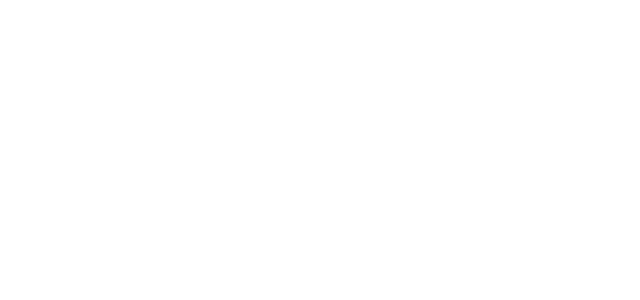
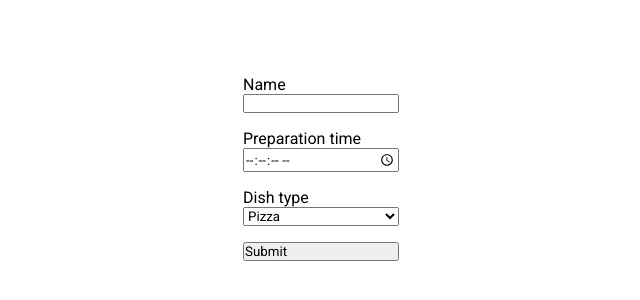
Before and after one commit to Fabi0o/react_form, a React (Vite) app: page / in a window 1280 px wide. Shown: the part 232-532 px from the top of the page, without its empty margins (319-959 px from the left). Built offline with nearby package versions, Linux system fonts and the light colour scheme.

Commit message:
creat form component

```diff
--- a/src/App.tsx
+++ b/src/App.tsx
@@ -1,7 +1,12 @@
 import styles from "./styles/App.module.scss";
+import Form from "./Form";
 
 function App() {
-  return <div className={styles.container}></div>;
+  return (
+    <div className={styles.container}>
+      <Form />
+    </div>
+  );
 }
 
 export default App;
--- /dev/null
+++ b/src/Form.tsx
@@ -0,0 +1,40 @@
+import styles from "./styles/Form.module.scss";
+import { useState } from "react";
+import Dishes from "../types/dishes";
+
+const Form = () => {
+  const [dishType, setDishType] = useState<Dishes>("pizza");
+
+  return (
+    <form className={styles.form}>
+      <div>
+        <label htmlFor="name">Name</label>
+        <input type="text" id="name" required />
+      </div>
+
+      <div>
+        <label htmlFor="preparation_time">Preparation time</label>
+        <input type="time" id="preparation_time" step="1" required />
+      </div>
+
+      <div>
+        <label htmlFor="type">Dish type</label>
+        <select
+          name="type"
+          id="type"
+          onChange={(e) => {
+            console.log(e.target.value);
+          }}
+        >
+          <option value="pizza">Pizza</option>
+          <option value="soup">Soup</option>
+          <option value="sandwich">Sandwich</option>
+        </select>
+      </div>
+
+      <button>Submit</button>
+    </form>
+  );
+};
+
+export default Form;
--- a/src/styles/App.module.scss
+++ b/src/styles/App.module.scss
@@ -1,4 +1,6 @@
 .container {
+  align-items: center;
+  display: flex;
   height: 100vh;
-  display: flex;
+  justify-content: center;
 }
--- /dev/null
+++ b/src/styles/Form.module.scss
@@ -0,0 +1,10 @@
+.form {
+  display: flex;
+  flex-direction: column;
+  gap: 1rem;
+
+  & > * {
+    display: flex;
+    flex-direction: column;
+  }
+}
--- a/src/styles/globals.scss
+++ b/src/styles/globals.scss
@@ -1,4 +1,7 @@
+@import url("https://fonts.googleapis.com/css2?family=Roboto:wght@400;500;700;900&display=swap");
+
 * {
+  font-family: Roboto;
   margin: 0;
   padding: 0;
 }
--- /dev/null
+++ b/types/dishes.ts
@@ -0,0 +1,3 @@
+type Dishes = "pizza" | "sandwich" | "soup";
+
+export default Dishes;
```
